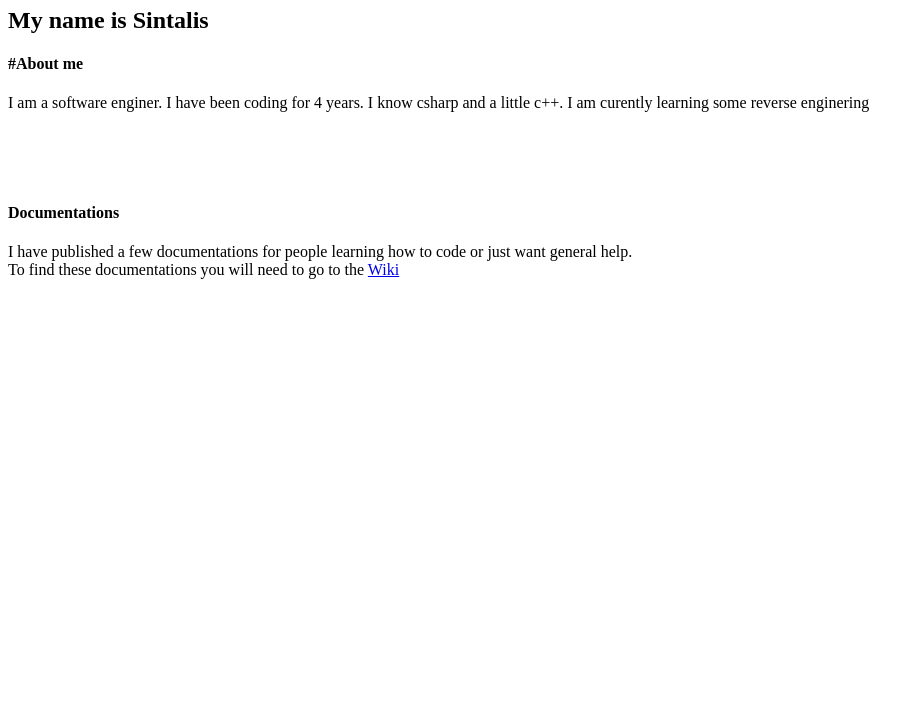
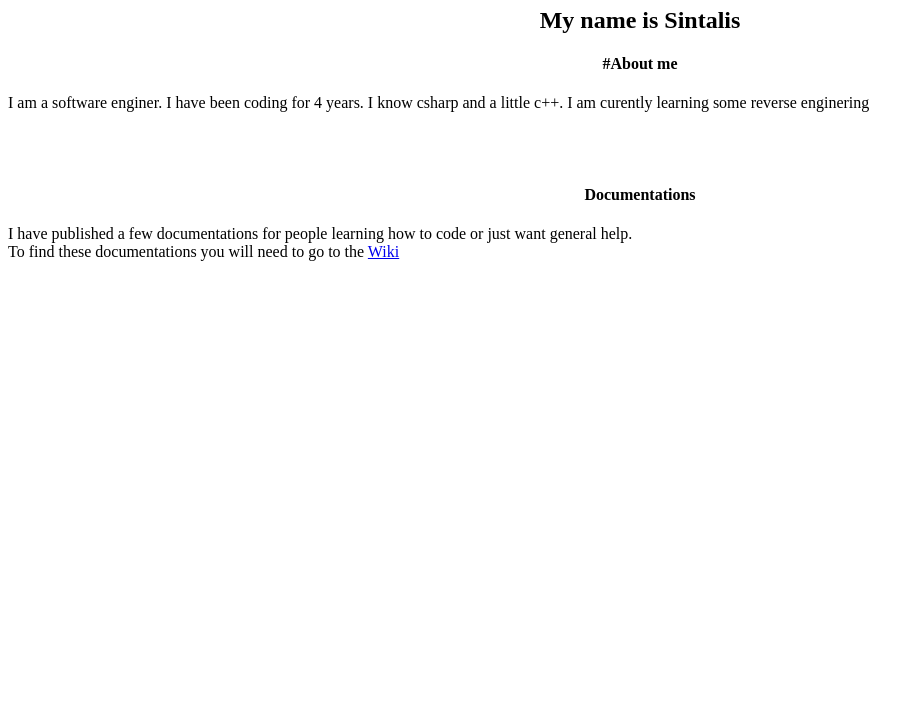
Before and after one commit to sintalis/documentations, a plain HTML site: page index.html in a window 1280 px wide. Shown: the part 73-800 px from the top of the page, without its empty margins (0-924 px from the left). Drawn offline with Linux system fonts and the light colour scheme.

Commit message:
Centered all the header 1 to 4

```diff
--- a/index.html
+++ b/index.html
@@ -4,13 +4,22 @@
 <meta charset="UTF-8">
 <meta name="viewport" content="width=device-width, initial-scale=1.0">
 <title>Sintalis</title>
+<style>
+    h1, h2, h3, h4
+    {
+        display: flex;
+        justify-content: center;
+        justify-self: center;
+        align-self: center;
+    }
+</style>
 </head>
 <body>
 <h1>Welcome to My Website</h1>
 <h2>My name is Sintalis</h2>
 <h4>#About me</h4>
 <p>I am a software enginer. I have been coding for 4 years. I know csharp and a little c++. I am curently learning some reverse enginering</p>
-<br><br><br>
+<br><br>
 <h4>Documentations</h4>
 <p>I have published a few documentations for people learning how to code or just want general help.
     <br>
```
